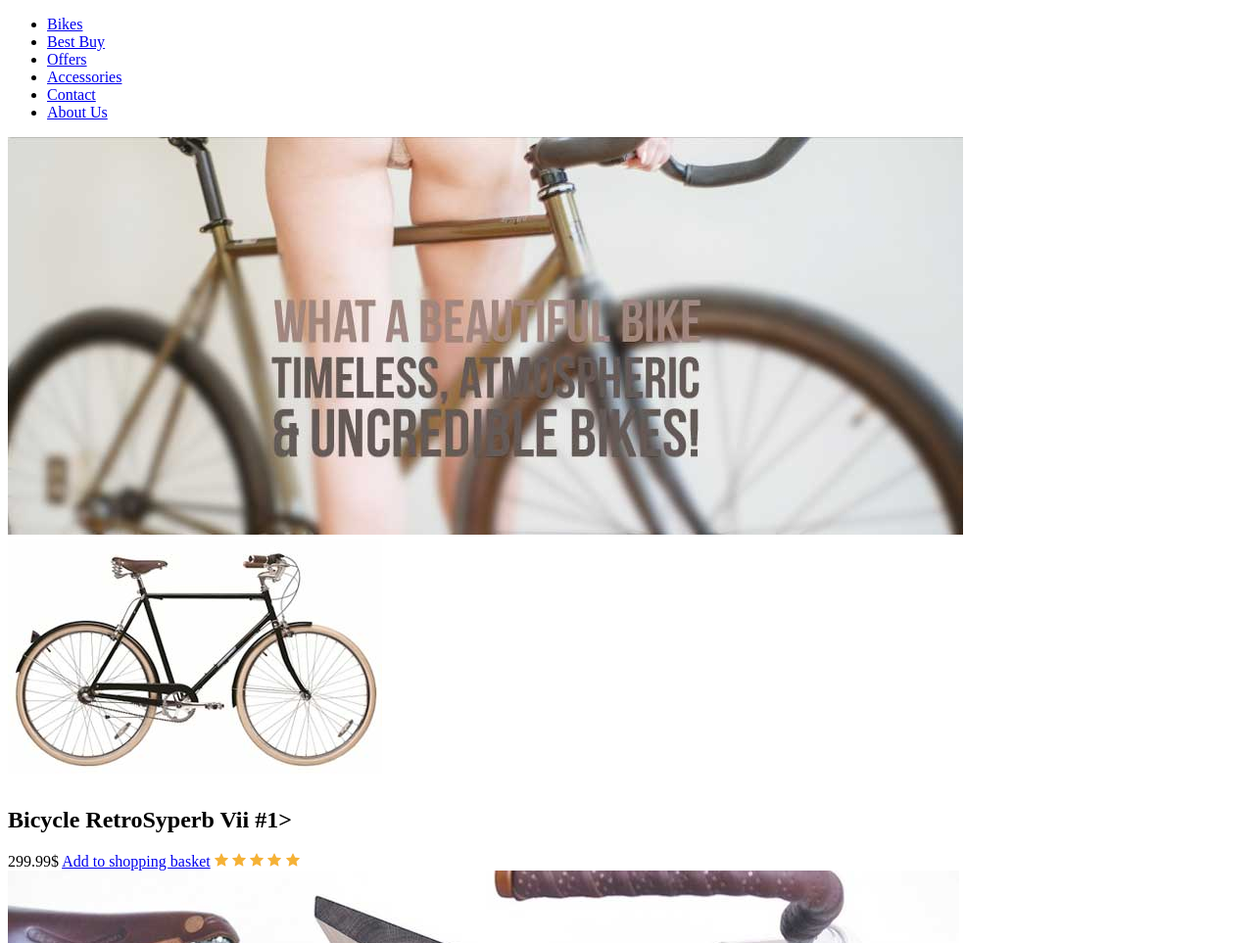
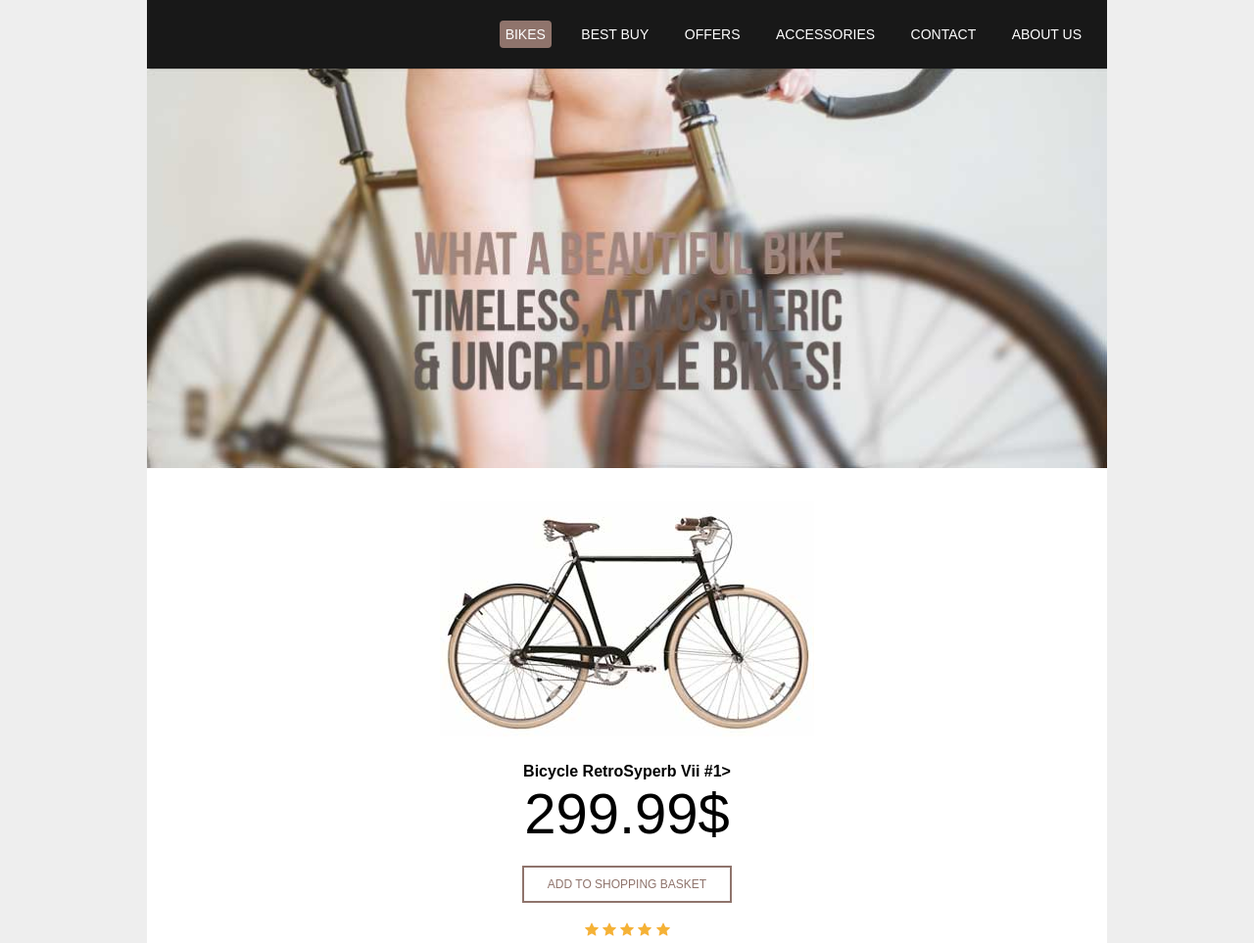
Before and after one commit to lidia-dalecka/CSS-Website-Build, a plain HTML site: page index.html in a window 1280 px wide. Shown: the top 963 px of the page at 98% size. Drawn offline with Linux system fonts and the light colour scheme.

Commit message:
Styled the index.htm file in style.css.

```diff
--- a/style.css
+++ b/style.css
@@ -3,3 +3,84 @@ BIKE WEBSITE CSS
 Author: Lidia Dalecka
 Date: 27.11.2021
 **************************************************************/
+
+body{
+    font-family: arial;
+    margin: 0;
+    background: #eeeeee;
+}
+
+#wrapper{
+    width: 980px;
+    margin: 0 auto;
+    background: #ffffff;
+}
+
+#main-navigation{
+    background: #181818;
+    padding: 10px;
+}
+
+#main-navigation ul{
+text-align: right;
+list-style-type: none;
+margin-right: 10px;
+}
+
+#main-navigation li{
+    display: inline-block;
+    margin-left: 20px;
+}
+
+#main-navigation a{
+    color: #fff;
+    text-decoration: none;
+    text-transform: uppercase;
+    font-size: 14px;
+    padding: 6px
+}
+
+#main-navigation a.current{
+    background: #8f746c;
+    border-radius: 4px;
+}
+
+#lead-banner img{
+    width: 100%;
+}
+
+#shop{
+    margin: 30px 0;
+    text-align: center;
+}
+
+#shop h2.product-name{
+    font-size: 16px;
+    margin-bottom: 0;
+}
+
+#shop span.price{
+    display: black;
+    font-size: 58px;
+}
+
+#shop a.add-to-bag{
+    display: block;
+    color: #8f746c;
+    text-transform: uppercase;
+    font-size: 12px;
+    text-decoration: none;
+    padding: 10px 0;
+    border: 2px solid #8f746c;
+    width: 210px;
+    margin: 20px auto;
+}
+
+#shop a.add-to-bag:hover{
+    color: #fff;
+    background:#8f746c;
+}
+
+#footer-banner img{
+    width: 100%;
+}
```
